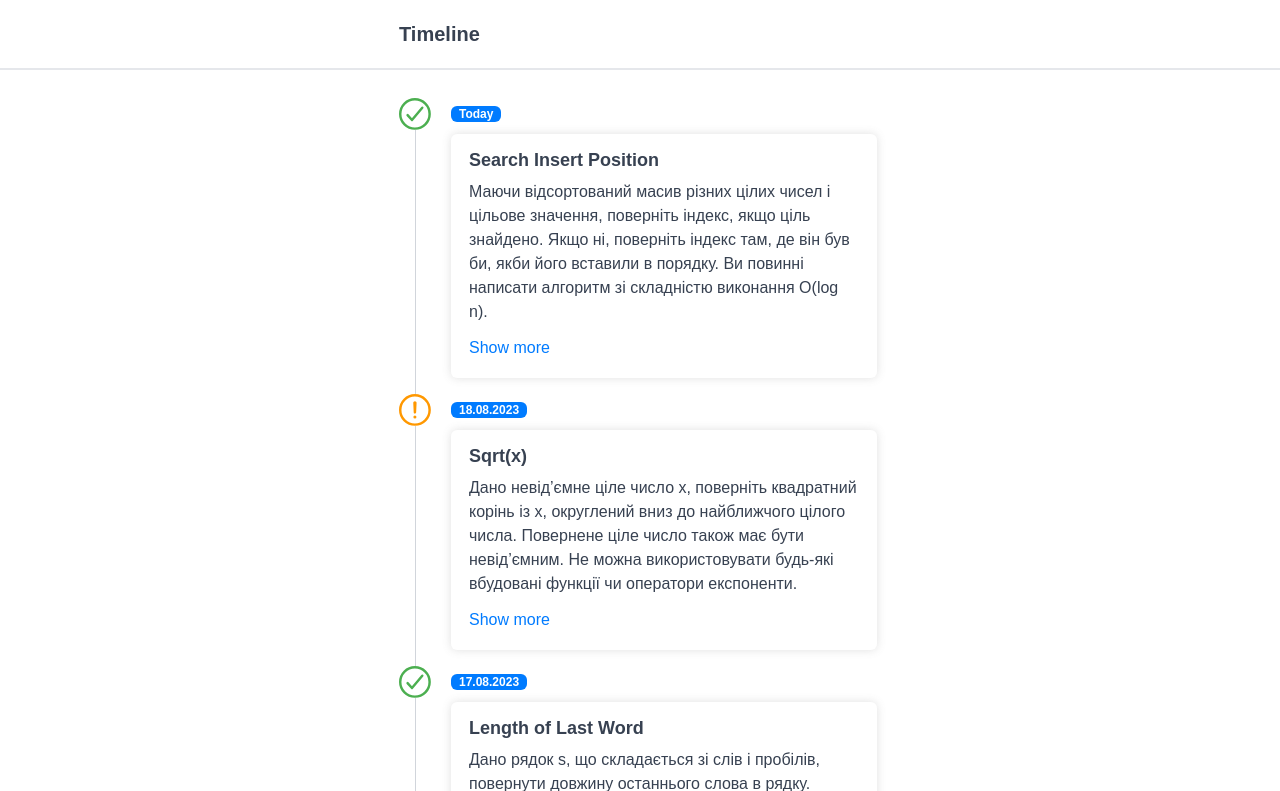
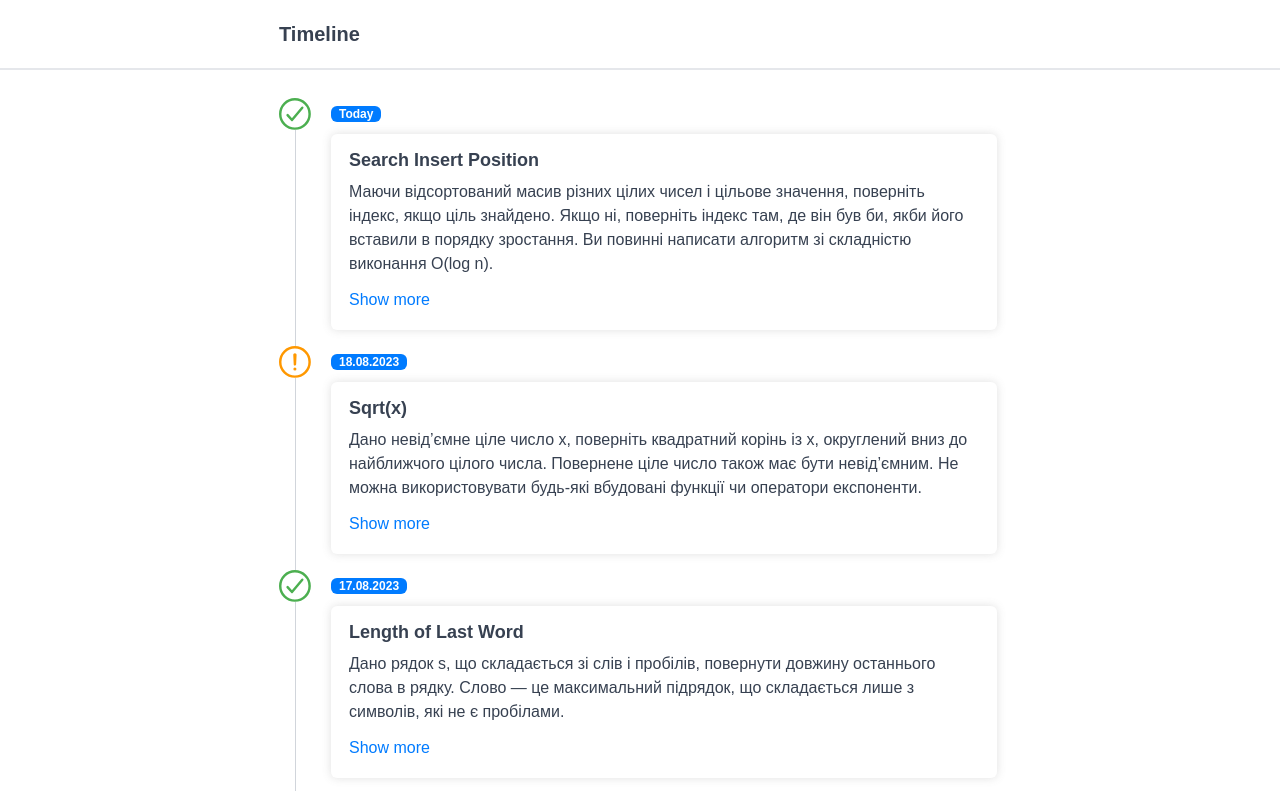
Before and after one commit to vchykov/Journal, a website: page index.html in a window 1280 px wide. Shown: the top 791 px of the page. Drawn offline with nearby package versions, Linux system fonts and the light colour scheme.

Commit message:
Changes layout width

```diff
--- a/db.json
+++ b/db.json
@@ -185,7 +185,7 @@
             "date": "11.08.2023",
             "type": "successful",
             "title": "Valid Parentheses",
-            "text": "Дано рядок s, який містить лише символи '(', ')', '{', '}', '[' і ']', визначити, чи введений рядок дійсний. ",
+            "text": "Дано рядок s, який містить лише символи '(', ')', '{', '}', '[' та ']', визначити, чи введений рядок дійсний. ",
             "textUnderSpoiler": "Вхідний рядок дійсний, якщо: відкриті дужки повинні бути закриті дужками того самого типу.  <br/>  Відкриті дужки повинні бути закриті в правильному порядку. Кожна закрита дужка має відповідну відкриту дужку такого ж типу. <br/>  Наприклад: <br/> Вхід: s = '()[]{}' <br/>   Вихід: true <br/> Вхід: s = '(]' <br/>  Вихід: false <br/> Обмеження: <br/>&nbsp - 1 <= s.length <= 10^4 <br/>&nbsp - s складається тільки з дужок '()[]{}'. <br/> Задача Easy-рівня. У циклі проходимо кожний символ. Якщо дужка відкривається, то кладемо її у стек. Якщо закривається, то дістаємо елемент зі стеку і порівнюємо: якщо дужка відповідна, то добре, ідемо далі, а якщо ні - повертаємо false. Якщо дійдемо до кінця строки, то треба перевірити чи пустий стек. Повертаємо true якщо пустий та false, якщо - ні."
         },
         {
@@ -241,7 +241,7 @@
             "date": "19.08.2023",
             "type": "successful",
             "title": "Search Insert Position",
-            "text": "Маючи відсортований масив різних цілих чисел і цільове значення, поверніть індекс, якщо ціль знайдено. Якщо ні, поверніть індекс там, де він був би, якби його вставили в порядку. Ви повинні написати алгоритм зі складністю виконання O(log n).",
+            "text": "Маючи відсортований масив різних цілих чисел і цільове значення, поверніть індекс, якщо ціль знайдено. Якщо ні, поверніть індекс там, де він був би, якби його вставили в порядку зростання. Ви повинні написати алгоритм зі складністю виконання O(log n).",
             "textUnderSpoiler": " <br/> Приклади: <br/> Input: nums = [1,3,5,6], target = 5 <br/> Output: 2 <br/> Input: nums = [1,3,5,6], target = 2 <br/> Output: 1 <br/> Input: nums = [1,3,5,6], target = 7 <br/>  Output: 4 <br/>  <br/>  Обмеження: <br/>&nbsp&nbsp 1 <= nums.length <= 10^4 <br/>&nbsp&nbsp     -10^4 <= nums[i] <= 10^4 <br/>&nbsp&nbsp nums містить різні значення, відсортовані в порядку зростання. <br/>&nbsp&nbsp -10^4 <= target <= 10^4 <br/>  <br/> Написав функцію бінарного пошуку. Якщо target не знайдено, то повертається індекс куди його можна вставити щоб масив залишився відсортованим."
         }
     ]
--- a/index.html
+++ b/index.html
@@ -15,11 +15,11 @@
 </head>
 <body class="font-['Arial'] text-gray-700 text-base font-normal">
 <div class="mb-3 border-b-2 border-grey-600">
-  <div class="max-w-[530px] mx-auto">
+  <div class="max-w-[770px] mx-auto">
     <h5 class="py-5 pl-6 text-left text-xl font-bold">Timeline</h5>
   </div>
 </div>
-<div class="max-w-[530px] pl-1 mt-7 mx-auto main-content"></div>
+<div class="max-w-[770px] pl-1 mt-7 mx-auto main-content"></div>
 <script src="https://cdn.jsdelivr.net/npm/axios/dist/axios.min.js"></script>
 <script src="src/script.js"></script>
 </body>
```
Also changed, not shown: dist/output.css.
